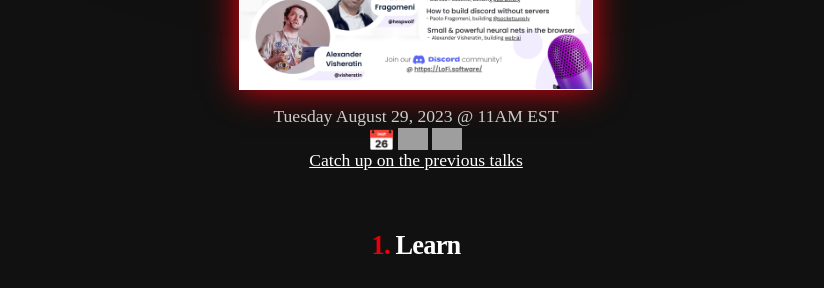
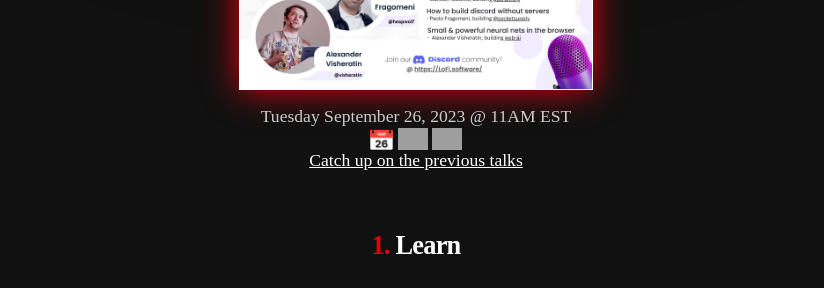
Before and after one commit to mylofi/localfirstweb.dev, a Jekyll site: the page built from index.html, in a window 1280 px wide and 900 px high, scrolled down 335 px. Shown: the part 154-442 px from the top of the window, without its empty margins (224-1048 px from the left). Built offline with Jekyll 4.4.1, drawn with Linux system fonts in a browser that asks for light colours; some web fonts are replaced; grey boxes are pictures that could not be loaded.

Commit message:
Fix meetup date

```diff
--- a/index.html
+++ b/index.html
@@ -22,7 +22,7 @@ layout: compress
   <a href="https://discord.gg/8b4cbrkA5p?event=1148652898511769670"
     target="_blank"><img class="feature" src="/assets/images/meetup8.png" />
   </a>
-  Tuesday August 29, 2023 @ 11AM EST
+  Tuesday September 26, 2023 @ 11AM EST
   <br/>
   <a href="/assets/LoFi_Meetup.ics" download><img class="discord" src="/assets/images/Sept26.png" /></a>
   <a target="_blank"
```
